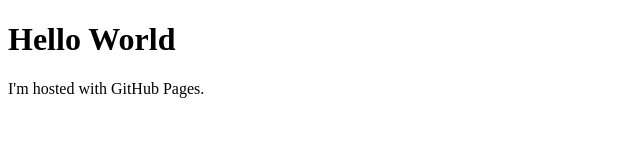
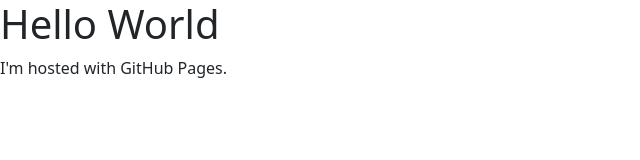
Before and after one commit to s0up2up/s0up2up.github.io, a plain HTML site: page index.html in a window 1280 px wide. Shown: the whole page, without its empty margins (0-640 px from the left). Drawn offline with nearby package versions, Linux system fonts and the light colour scheme.

Commit message:
add Bootstrap environment links

```diff
--- a/index.html
+++ b/index.html
@@ -1,7 +1,12 @@
 <!DOCTYPE html>
 <html>
-<body>
-<h1>Hello World</h1>
-<p>I'm hosted with GitHub Pages.</p>
-</body>
+  <head>
+    <title>Brendan Clough</title>
+    <link href="https://cdn.jsdelivr.net/npm/bootstrap@5.1.3/dist/css/bootstrap.min.css" rel="stylesheet" integrity="sha384-1BmE4kWBq78iYhFldvKuhfTAU6auU8tT94WrHftjDbrCEXSU1oBoqyl2QvZ6jIW3" crossorigin="anonymous">
+    <script src="https://cdn.jsdelivr.net/npm/bootstrap@5.1.3/dist/js/bootstrap.bundle.min.js" integrity="sha384-ka7Sk0Gln4gmtz2MlQnikT1wXgYsOg+OMhuP+IlRH9sENBO0LRn5q+8nbTov4+1p" crossorigin="anonymous"></script>
+  </head>
+  <body>
+    <h1>Hello World</h1>
+    <p>I'm hosted with GitHub Pages.</p>
+  </body>
 </html>
```
